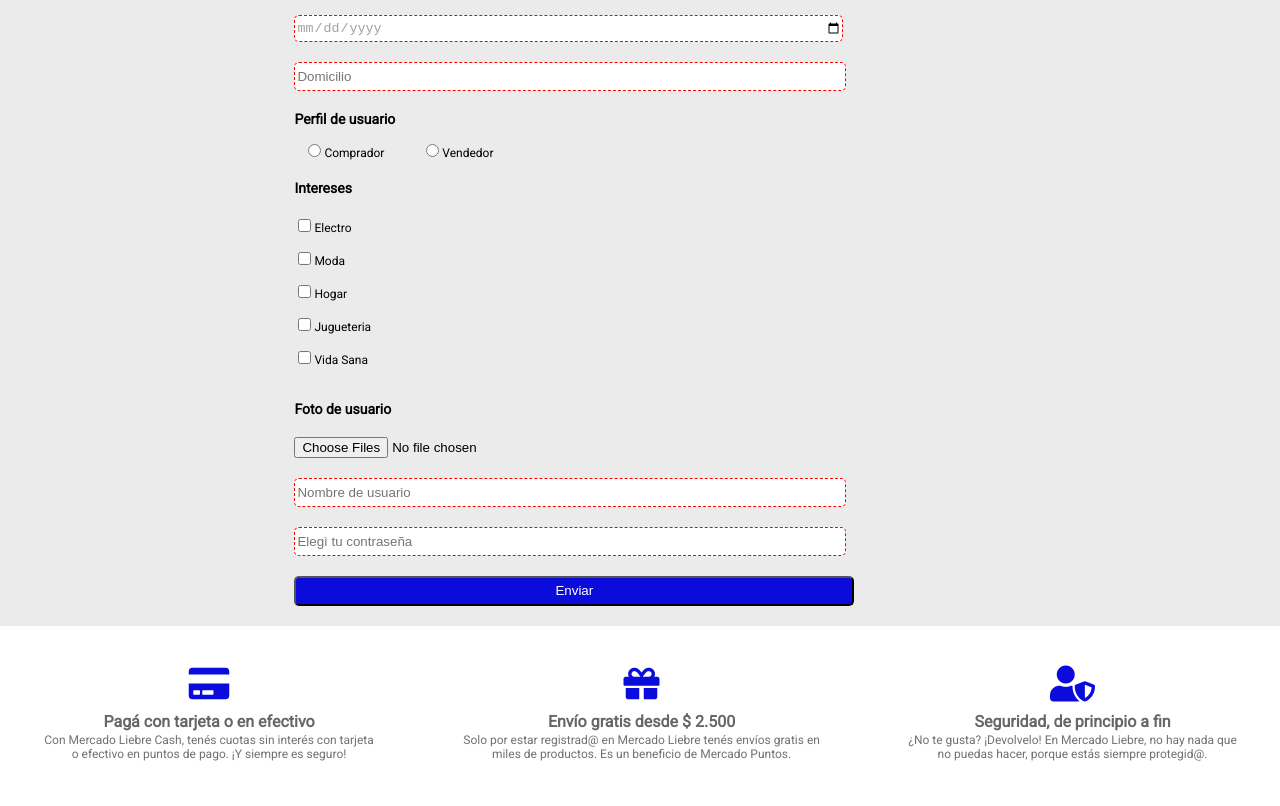
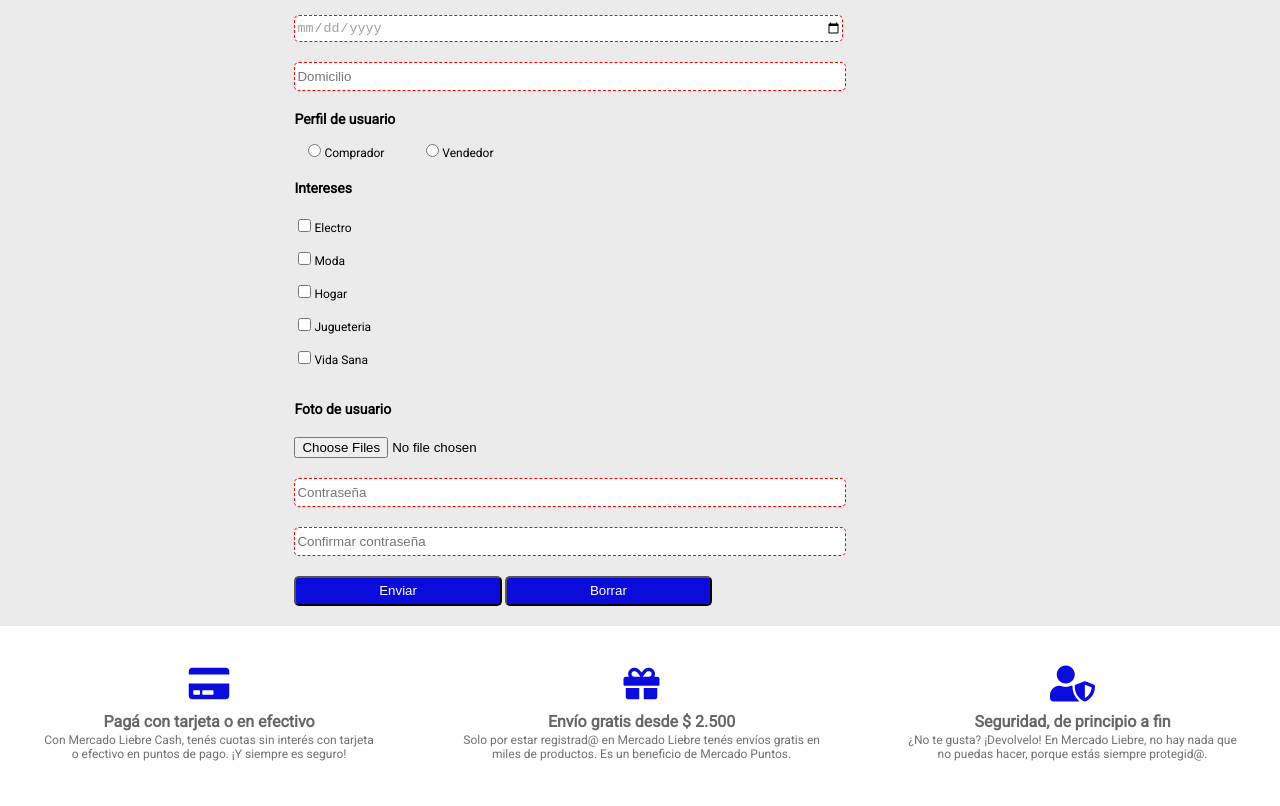
Before and after one commit to EdwinIvanS/mercadoLiebre, a website: page views/register.html in a window 1280 px wide. Shown: the part 412-1218 px from the top of the page. Drawn offline with Linux system fonts and the light colour scheme.

Commit message:
corrigiendo botones y direccionamiento del boton enviar

```diff
--- a/package.json
+++ b/package.json
@@ -4,7 +4,7 @@
   "description": "",
   "main": "app.js",
   "scripts": {
-    "test": "echo \"Error: no test specified\" && exit 1"
+    "start": "node app.js"
   },
   "keywords": [],
   "author": "",
--- a/public/css/style.css
+++ b/public/css/style.css
@@ -262,7 +262,7 @@ main form{
     color: white;
     cursor: pointer;
     height: 30px;
-    width: 81%;
+    width: 30%;
 }
 
 .btn-enviarRegistro button:hover{
--- a/views/register.html
+++ b/views/register.html
@@ -68,7 +68,7 @@
 
     <main>
         <div >
-            <form class="formulario-crearCuenta" action="" method="post">
+            <form class="formulario-crearCuenta" action="/home">
                 <div>
                     <H3>Datos Generales</H3>
                 </div>
@@ -116,13 +116,14 @@
                     <input type="file" name="archivo" accept=".jpg, .png" multiple>
                 </div>
                 <div class="formato-div">
-                    <input type="text" placeholder="Nombre de usuario" name="usuario" id="usuario" required>
+                    <input type="text" placeholder="Contraseña" name="usuario" id="password" required>
                 </div>
                 <div class="formato-div">
-                    <input type="text" placeholder="Elegì tu contraseña" name="password" id="password" required>
+                    <input type="text" placeholder="Confirmar contraseña" name="password" id="password" required>
                 </div>
                 <div class="btn-enviarRegistro">
                     <button type="submit">Enviar</button>
+                    <button type="reset">Borrar</button>
                 </div>
             </form>
 
```
Also changed, not shown: app.js (+12 -16 lines), views/login.html (+1 -1 lines).
